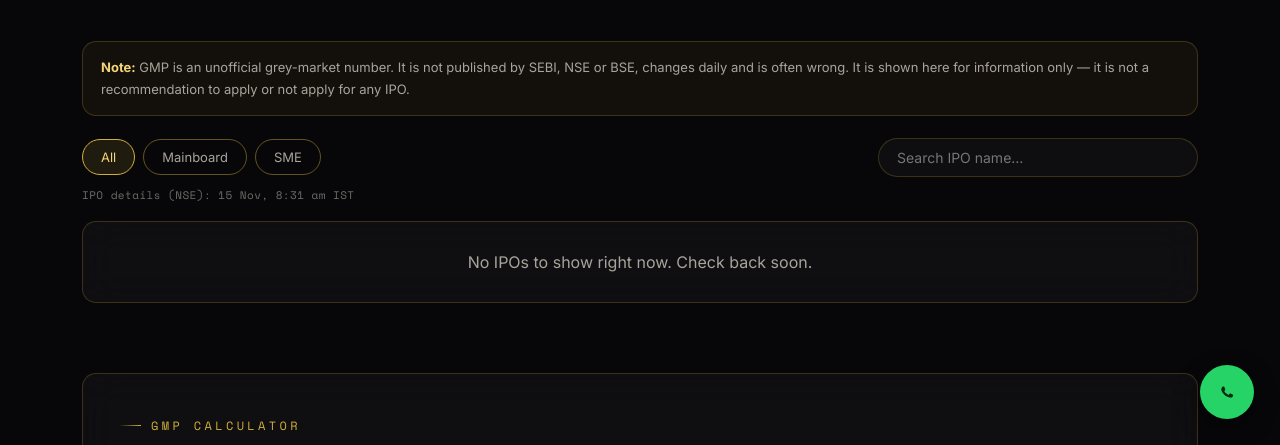
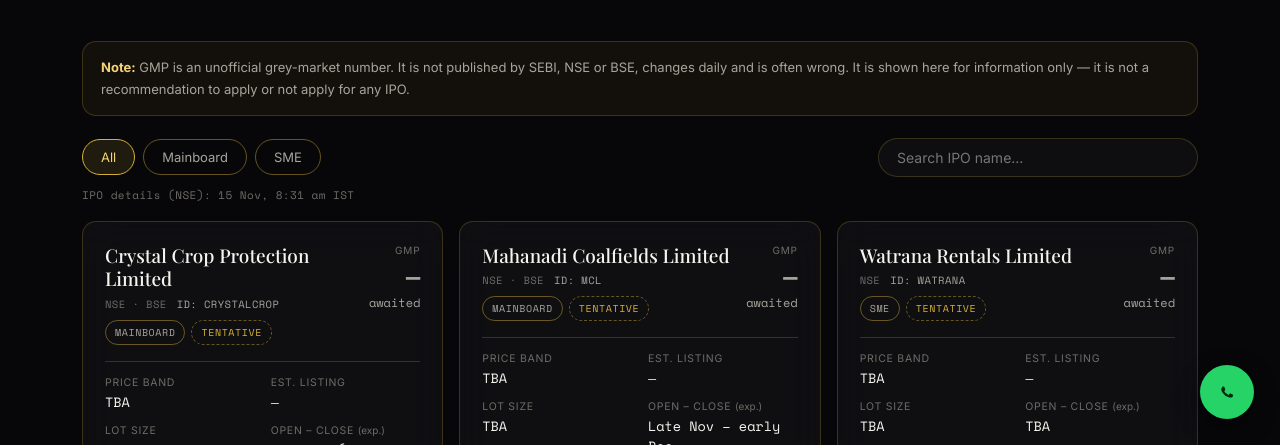
Before and after one commit to dinankarparmar1/Dropoutweb, a plain HTML site: page ipo-gmp.html in a window 1280 px wide. Shown: the part 355-800 px from the top of the page. Drawn offline with nearby package versions, Linux system fonts and the light colour scheme; a web font is replaced by a local one.

Commit message:
IPO GMP: show expected (tentative) IPOs before NSE/BSE list them
- extraIpos in data/ipo-gmp.json support "tentative": true + "expected" text
- tentative cards get a Tentative tag, never auto-flip to Open by date
- they disappear once NSE/BSE list the same company; GMP entered against the
  tentative ID carries over to the official card
- adds Crystal Crop Protection, Mahanadi Coalfields, Watrana Rentals

Co-Authored-By: Claude Opus 5.5 <noreply@anthropic.com>
Claude-Session: https://claude.ai/code/session_01H8vQKfNeXGFrcAXHNNJiiv

```diff
--- a/data/ipo-gmp.json
+++ b/data/ipo-gmp.json
@@ -1,6 +1,42 @@
 {
-  "_howto": "GMP is filled in by hand. Every IPO card on ipo-gmp.html shows an ID (e.g. ID: SAMPINFRA). Under 'gmp' write that ID and the GMP in rupees: \"SAMPINFRA\": 38 or \"DEMOFOOD\": -12 (use null if there is no GMP yet). If the page shows 'Lot Size: TBA' (BSE-only SME IPOs), you can also give the lot: \"MOCK-TEXTILES\": {\"gmp\": 9, \"lotSize\": 2000}. Change 'updated' (IST time) every time you edit GMP. 'extraIpos' is only for an IPO that neither NSE nor BSE lists -- same fields as data/ipo-details.json plus 'gmp'.",
+  "_howto": "GMP is filled in by hand. Every IPO card on ipo-gmp.html shows an ID (e.g. ID: SAMPINFRA). Under 'gmp' write that ID and the GMP in rupees: \"SAMPINFRA\": 38 or \"DEMOFOOD\": -12 (use null if there is no GMP yet). If the page shows 'Lot Size: TBA' (BSE-only SME IPOs), you can also give the lot: \"MOCK-TEXTILES\": {\"gmp\": 9, \"lotSize\": 2000}. Change 'updated' (IST time) every time you edit GMP. 'extraIpos' is only for an IPO that neither NSE nor BSE lists -- same fields as data/ipo-details.json plus 'gmp'. For an IPO that is expected but not yet announced, add it to 'extraIpos' with \"tentative\": true and an \"expected\" text (e.g. \"Late Nov (tentative)\") instead of open/close dates; it shows a Tentative tag and disappears on its own once NSE/BSE list the company.",
   "updated": null,
   "gmp": {},
-  "extraIpos": []
+  "extraIpos": [
+    {
+      "key": "CRYSTALCROP",
+      "name": "Crystal Crop Protection Limited",
+      "type": "Mainboard",
+      "exchanges": [
+        "NSE",
+        "BSE"
+      ],
+      "tentative": true,
+      "expected": "~18 Nov (not confirmed)",
+      "issueSize": "₹600 Cr fresh + OFS"
+    },
+    {
+      "key": "MCL",
+      "name": "Mahanadi Coalfields Limited",
+      "type": "Mainboard",
+      "exchanges": [
+        "NSE",
+        "BSE"
+      ],
+      "tentative": true,
+      "expected": "Late Nov – early Dec",
+      "issueSize": "OFS (66.18 Cr shares)"
+    },
+    {
+      "key": "WATRANA",
+      "name": "Watrana Rentals Limited",
+      "type": "SME",
+      "exchanges": [
+        "NSE"
+      ],
+      "tentative": true,
+      "expected": "TBA",
+      "issueSize": "36.10 lakh shares"
+    }
+  ]
 }
--- a/ipo-gmp.html
+++ b/ipo-gmp.html
@@ -209,6 +209,7 @@ footer{padding:50px 0 26px;border-top:1px solid var(--panel-border);margin-top:2
 .badge.open{border-color:var(--green);color:#7fd0aa;background:rgba(74,154,118,0.12);}
 .badge.upcoming{border-color:var(--gold);color:var(--gold-bright);}
 .badge.closed,.badge.listed{color:var(--muted-dim);}
+.badge.tentative{border-color:rgba(212,175,55,0.45);color:var(--gold);border-style:dashed;}
 .badge.sub{border-color:rgba(74,154,118,0.5);color:#a9dcc4;text-transform:none;letter-spacing:0.02em;}
 .ipo-grid .k .est{text-transform:none;letter-spacing:0;color:var(--muted-dim);font-size:10px;}
 .gmp-big .pct{white-space:nowrap;}
@@ -335,7 +336,7 @@ footer{padding:50px 0 26px;border-top:1px solid var(--panel-border);margin-top:2
       <h2>Frequently Asked Questions</h2>
       <details class="faq-item"><summary>Is GMP legal and official?</summary><p>GMP comes from informal grey-market trading that is not regulated by SEBI or the exchanges. It is widely reported, but it is not an official price and has no legal backing.</p></details>
       <details class="faq-item"><summary>Does a high GMP guarantee listing gains?</summary><p>No. Many IPOs with a high GMP have listed far lower than expected, and some have listed at a loss. Treat GMP as one rough signal, not a prediction.</p></details>
-      <details class="faq-item"><summary>Where does this data come from?</summary><p>IPO details — company name, price band, lot size, issue size, dates and live subscription — are taken automatically from NSE India's and BSE India's public IPO pages a few times every trading day. The listing date is an estimate (T+3 working days after the issue closes) unless NSE has announced it. GMP is not published by any exchange; our team collects it from market sources and updates it by hand, so it may be delayed or differ from other websites.</p></details>
+      <details class="faq-item"><summary>Where does this data come from?</summary><p>IPO details — company name, price band, lot size, issue size, dates and live subscription — are taken automatically from NSE India's and BSE India's public IPO pages a few times every trading day. The listing date is an estimate (T+3 working days after the issue closes) unless NSE has announced it. GMP is not published by any exchange; our team collects it from market sources and updates it by hand, so it may be delayed or differ from other websites. IPOs marked <b>Tentative</b> have not been announced by the exchanges yet — their dates are only expected and can change.</p></details>
       <details class="faq-item"><summary>Should I apply for an IPO based on GMP?</summary><p>We do not give advice on whether to apply for any IPO. Read the company's RHP, understand the business and its valuation, and consult a SEBI-registered adviser if you need advice.</p></details>
     </div>
   </div>
@@ -359,6 +360,7 @@ function num(v){ if(v===null||v===undefined||v==='') return null; var n = Number
 function todayIST(){ var d = new Date(new Date().toLocaleString('en-US',{timeZone:'Asia/Kolkata'})); d.setHours(0,0,0,0); return d; }
 
 function statusOf(ipo){
+  if(ipo.tentative) return 'Upcoming';
   var t = todayIST(), open = parseDate(ipo.open), close = parseDate(ipo.close), listing = parseDate(ipo.listing);
   if(listing && t >= listing) return 'Listed';
   if(close && t > close) return 'Closed';
@@ -393,7 +395,7 @@ function card(ipo){
   return '<div class="ipo-card glass">'
     + '<div class="ipo-head"><div><div class="ipo-name">' + esc(ipo.name) + '</div>'
     + '<div class="ipo-meta">' + ((ipo.exchanges && ipo.exchanges.length) ? esc(ipo.exchanges.join(' · ')) : '') + (ipo.key ? '<span class="ipo-id">ID: ' + esc(ipo.key) + '</span>' : '') + '</div>'
-    + '<div class="badges"><span class="badge">' + esc(ipo.type || 'Mainboard') + '</span><span class="badge ' + st.toLowerCase() + '">' + st + '</span>'
+    + '<div class="badges"><span class="badge">' + esc(ipo.type || 'Mainboard') + '</span>' + (ipo.tentative ? '<span class="badge tentative">Tentative</span>' : '<span class="badge ' + st.toLowerCase() + '">' + st + '</span>')
     + (st === 'Open' && sub != null ? '<span class="badge sub">' + sub.toFixed(2) + 'x subscribed</span>' : '') + '</div></div>'
     + '<div class="gmp-big"><div class="lbl">GMP</div><div class="num ' + cls + '">' + (gmp == null ? '—' : signed(gmp)) + '</div>'
     + '<div class="pct ' + cls + '">' + (pct == null ? (gmp == null ? 'awaited' : '') : (pct > 0 ? '+' : pct < 0 ? '\u2212' : '') + Math.abs(pct).toFixed(1) + '%') + '</div></div></div>'
@@ -401,7 +403,7 @@ function card(ipo){
     + '<div><div class="k">Price Band</div><div class="v">' + band + '</div></div>'
     + '<div><div class="k">Est. Listing</div><div class="v gold">' + (gmp != null && price ? inr(price + gmp) : '—') + '</div></div>'
     + '<div><div class="k">Lot Size</div><div class="v">' + (num(ipo.lotSize) ? num(ipo.lotSize).toLocaleString('en-IN') + ' shares' : 'TBA') + '</div></div>'
-    + '<div><div class="k">Open – Close</div><div class="v">' + fmtDate(ipo.open) + ' – ' + fmtDate(ipo.close) + '</div></div>'
+    + '<div><div class="k">Open – Close' + (ipo.tentative ? ' <span class="est">(exp.)</span>' : '') + '</div><div class="v">' + ((ipo.open || ipo.close) ? fmtDate(ipo.open) + ' – ' + fmtDate(ipo.close) : (ipo.expected ? esc(ipo.expected) : 'TBA')) + '</div></div>'
     + '<div><div class="k">Listing Date' + (ipo.listingEstimated ? ' <span class="est">(exp.)</span>' : '') + '</div><div class="v">' + fmtDate(ipo.listing) + '</div></div>'
     + '<div><div class="k">Issue Size</div><div class="v">' + size + '</div></div>'
     + '</div>'
@@ -415,7 +417,7 @@ function render(){
     if(statusOf(i) === 'Listed'){ var l = parseDate(i.listing); if(l && (todayIST() - l) > 86400000) return false; }
     return (filter === 'all' || (i.type || 'Mainboard') === filter)
       && (!q || String(i.name).toLowerCase().indexOf(q) !== -1 || String(i.key||'').toLowerCase().indexOf(q) !== -1 || String(i.symbol||'').toLowerCase().indexOf(q) !== -1);
-  }).sort(function(a,b){ return ORDER[statusOf(a)] - ORDER[statusOf(b)] || String(a.open||'9').localeCompare(String(b.open||'9')); });
+  }).sort(function(a,b){ return ORDER[statusOf(a)] - ORDER[statusOf(b)] || (a.tentative ? 1 : 0) - (b.tentative ? 1 : 0) || String(a.open||'9').localeCompare(String(b.open||'9')); });
   listEl.innerHTML = rows.map(card).join('');
   emptyEl.hidden = rows.length > 0;
 }
@@ -425,12 +427,22 @@ function load(details, gmpData){
   var map = gmpData.gmp || {};
   var seen = {};
   allIpos = [];
-  (details.ipos || []).concat(gmpData.extraIpos || []).forEach(function(ipo){
+  var official = details.ipos || [];
+  var officialNames = official.map(function(i){ return normName(i.name); });
+  // Hand-added IPOs (data/ipo-gmp.json "extraIpos") give way automatically
+  // once NSE/BSE list the same company.
+  var extras = (gmpData.extraIpos || []).filter(function(i){ return i && officialNames.indexOf(normName(i.name)) === -1; });
+  official.concat(extras).forEach(function(ipo){
     if(!ipo || !ipo.name) return;
     var key = String(ipo.key || ipo.symbol || normName(ipo.name)).toLowerCase();
     if(seen[key]) return; seen[key] = 1;
     var rec = {}; for(var k in ipo) rec[k] = ipo[k];
     var e = gmpEntry(ipo, map);
+    if(e == null){
+      // GMP may have been entered against the tentative ID before NSE/BSE listed it
+      var pre = (gmpData.extraIpos || []).filter(function(x){ return x && x.key && normName(x.name) === normName(ipo.name); })[0];
+      if(pre) e = gmpEntry({key: pre.key}, map);
+    }
     if(e && typeof e === 'object'){ rec.gmp = num(e.gmp); if(!num(rec.lotSize) && num(e.lotSize)) rec.lotSize = num(e.lotSize); }
     else rec.gmp = num(e);
     if(rec.gmp == null && ipo.gmp != null) rec.gmp = num(ipo.gmp);
```
